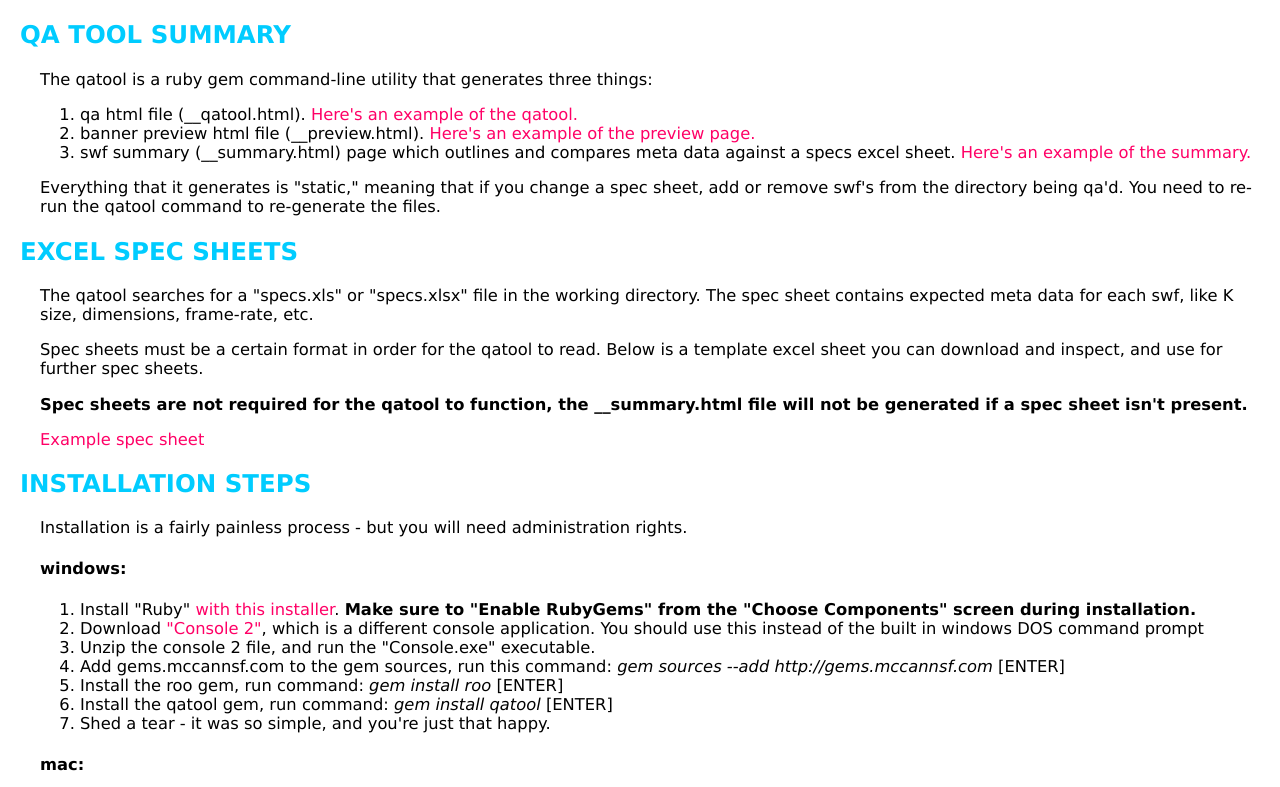
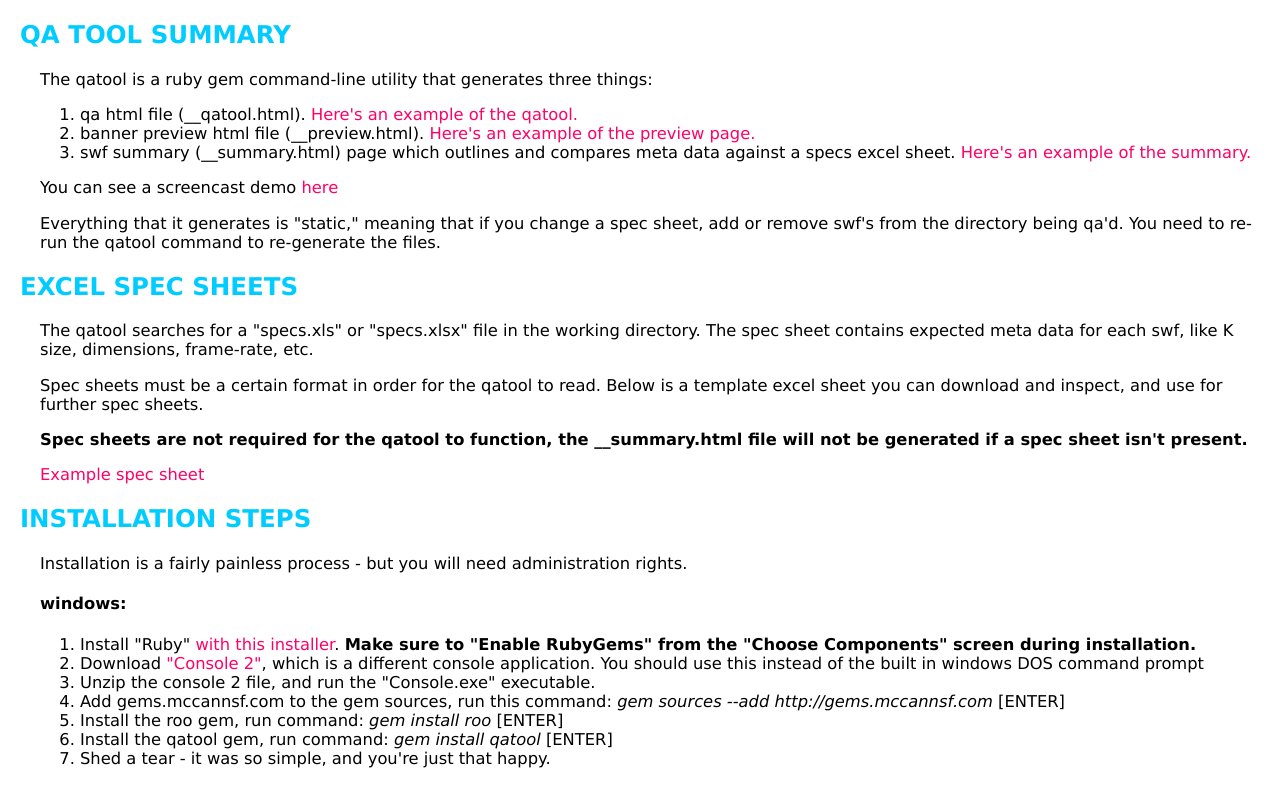
Before and after one commit to GunioRobot/qatool, a plain HTML site: page site/index.html in a window 1280 px wide. Shown: the top 787 px of the page. Drawn offline with Linux system fonts and the light colour scheme.

Commit message:
Updated qatool description pages, added link to screencast demo

```diff
--- a/site/index.html
+++ b/site/index.html
@@ -38,6 +38,7 @@
 				<li>banner preview html file (__preview.html). <a href="preview/__preview.html">Here's an example of the preview page.</a></li>
 				<li>swf summary (__summary.html) page which outlines and compares meta data against a specs excel sheet. <a href="preview/__summary.html">Here's an example of the summary.</a></li>
 			</ol>
+			<p>You can see a screencast demo <a href="demo/">here</a></p>
 			<p>Everything that it generates is "static," meaning that if you change a spec sheet, add or remove swf's from the
 				directory being qa'd. You need to re-run the qatool command to re-generate the files.</p>
 		</div>
```
Also changed, not shown: site/index_ce.html (+1 -0 lines).
